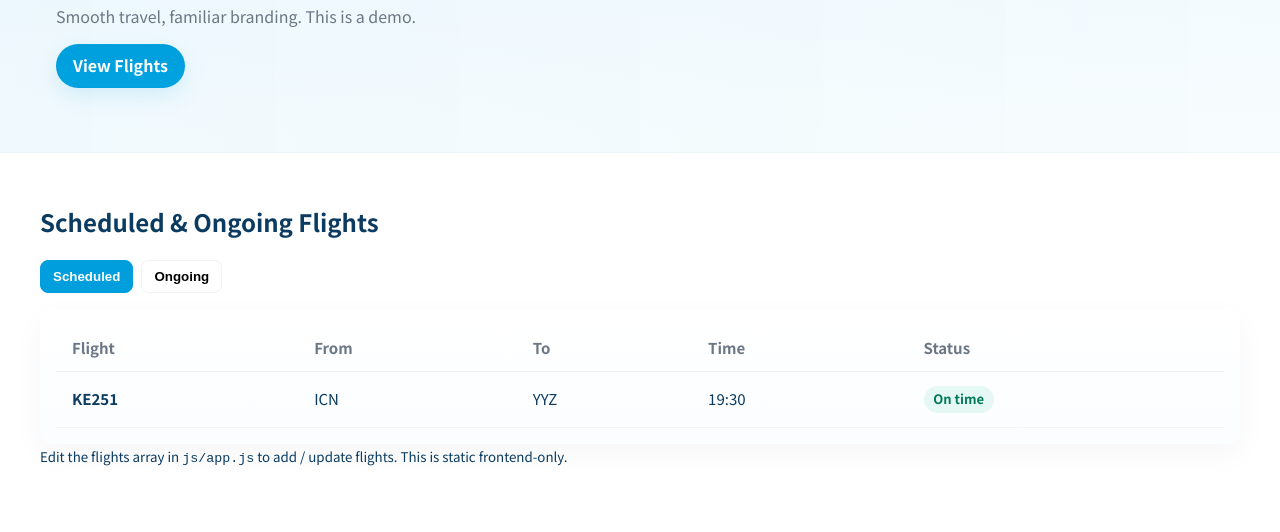
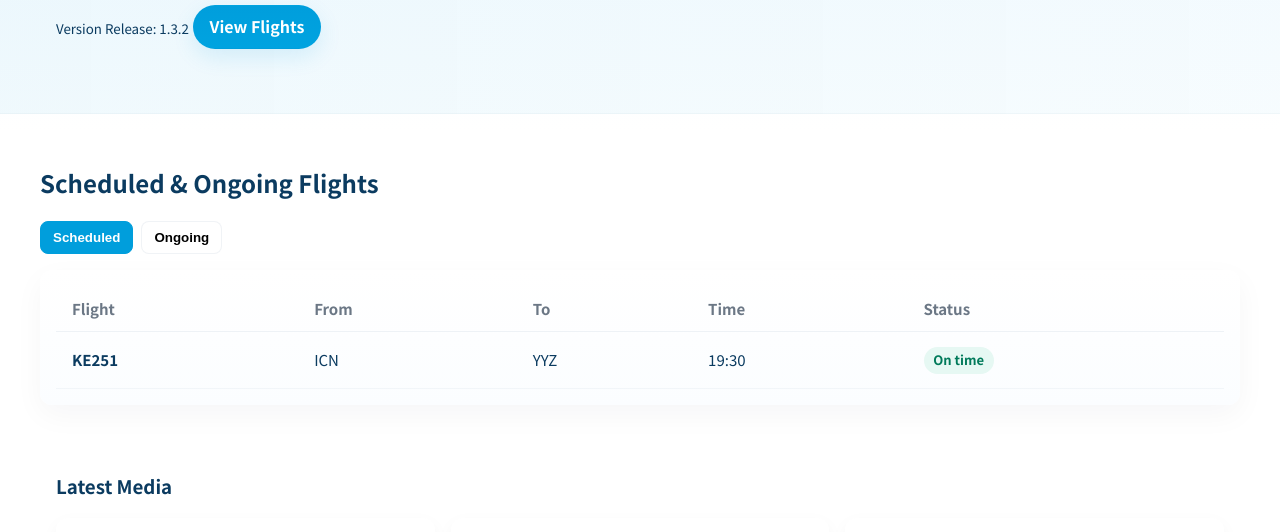
Before and after one commit to Gio1112/korean-air, a plain HTML site: page index.html in a window 1280 px wide. Shown: the part 188-720 px from the top of the page. Drawn offline with Linux system fonts and the light colour scheme.

Commit message:
Update index.html

```diff
--- a/index.html
+++ b/index.html
@@ -27,7 +27,7 @@
       <div class="container hero-content">
         <div class="hero-left">
           <h1>Welcome aboard — Korean Air</h1>
-          <p class="lead">Smooth travel, familiar branding. This is a demo.</p>
+          <small>Version Release: 1.3.2</small>
           <a class="btn primary" href="#flights">View Flights</a>
         </div>
       </div>
@@ -46,7 +46,6 @@
       </div>
 
       <div class="flights-note">
-        <small>Edit the flights array in <code>js/app.js</code> to add / update flights. This is static frontend-only.</small>
       </div>
     </section>
 
```
